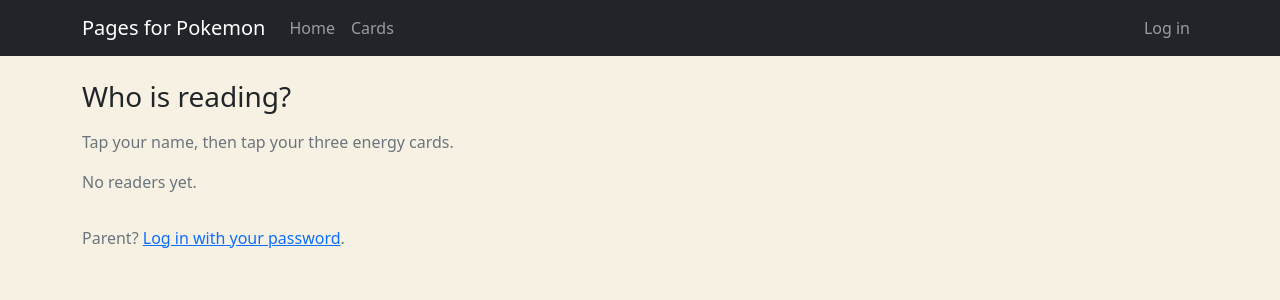
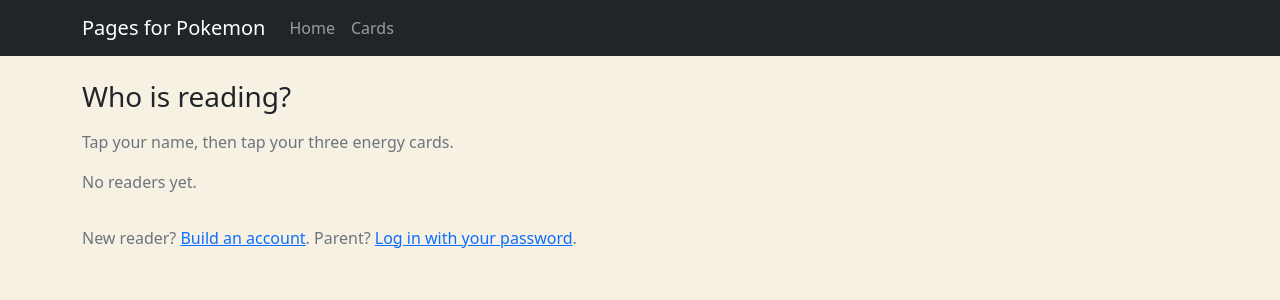
Before and after one commit to hodlhart/miniproject6SamuelHart, a Django app: page / in a window 1280 px wide. Shown: the top 300 px of the page. Run offline with Django 5.2, Linux system fonts and the light colour scheme; data that the repository does not hold is empty; some libraries are stand-ins or nearby versions.

Commit message:
Drop the duplicated guest login link and offer account creation
Two changes to the signed-out landing page.

Sam removed the guest Log in entry from the navbar, because the page already carries
"Parent? Log in with your password" under the reader names and a second route to the
same form was noise. The first attempt deleted the endif that closes the staff block
along with the closing ul of the nav list, which left an unclosed if and made every
rendering page return 500. Restored those two lines and kept the intended removal, so
the guest navbar is now Home and Cards only.

A logged-out visitor still reaches the login form three ways: the parent line, tapping a
reader name, or the link on the register page. Staff and reader navbars are untouched,
verified from the served HTML: staff still see Home, Cards, Manage cards, Add card and
Manage readers plus Log out.

The landing page gained "New reader? Build an account" beside the parent line, so a
child can create an account from the page they land on rather than discovering the
register link somewhere else.

Verified: /, /accounts/login/ and /accounts/register/ all return 200, /cards/ still
redirects a guest to sign-in, the guest navbar renders no Log in entry, and the style
sweep is clean.

```diff
--- a/library/templates/base.html
+++ b/library/templates/base.html
@@ -55,10 +55,7 @@
             <button type="submit" class="btn btn-outline-light btn-sm">Log out</button>
           </form>
         </li>
-        {% else %}
-        <li class="nav-item">
-          <a class="nav-link" href="{% url 'library:login' %}">Log in</a>
-        </li>
+
         {% endif %}
       </ul>
     </div>
--- a/library/templates/library/index.html
+++ b/library/templates/library/index.html
@@ -21,6 +21,7 @@
 </div>
 
 <p class="text-secondary mt-3">
+  New reader? <a href="{% url 'library:register' %}">Build an account</a>.
   Parent? <a href="{% url 'library:login' %}">Log in with your password</a>.
 </p>
 
```
